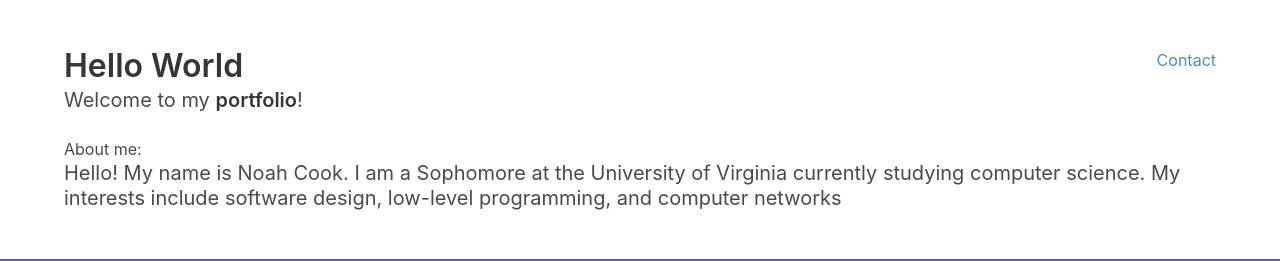
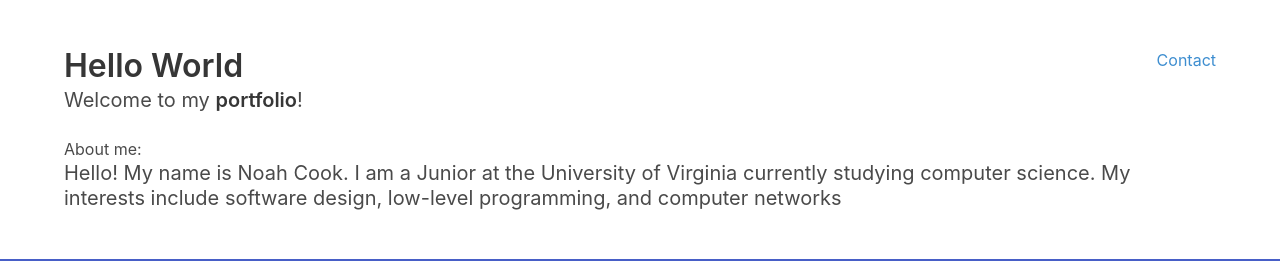
Before and after one commit to Ncook77/Ncook77.github.io, a plain HTML site: page index.html in a window 1280 px wide. Shown: the top 261 px of the page. Drawn offline with nearby package versions, Linux system fonts and the light colour scheme.

Commit message:
Update index.html

```diff
--- a/index.html
+++ b/index.html
@@ -25,7 +25,7 @@
     &nbsp
     <div class="container">
         <h3>About me:</h3>
-        <p class="subtitle">Hello! My name is Noah Cook. I am a Sophomore at the University of Virginia currently studying computer science.
+        <p class="subtitle">Hello! My name is Noah Cook. I am a Junior at the University of Virginia currently studying computer science.
         My interests include software design, low-level programming, and computer networks</p>
     </div>
 </section>
```
